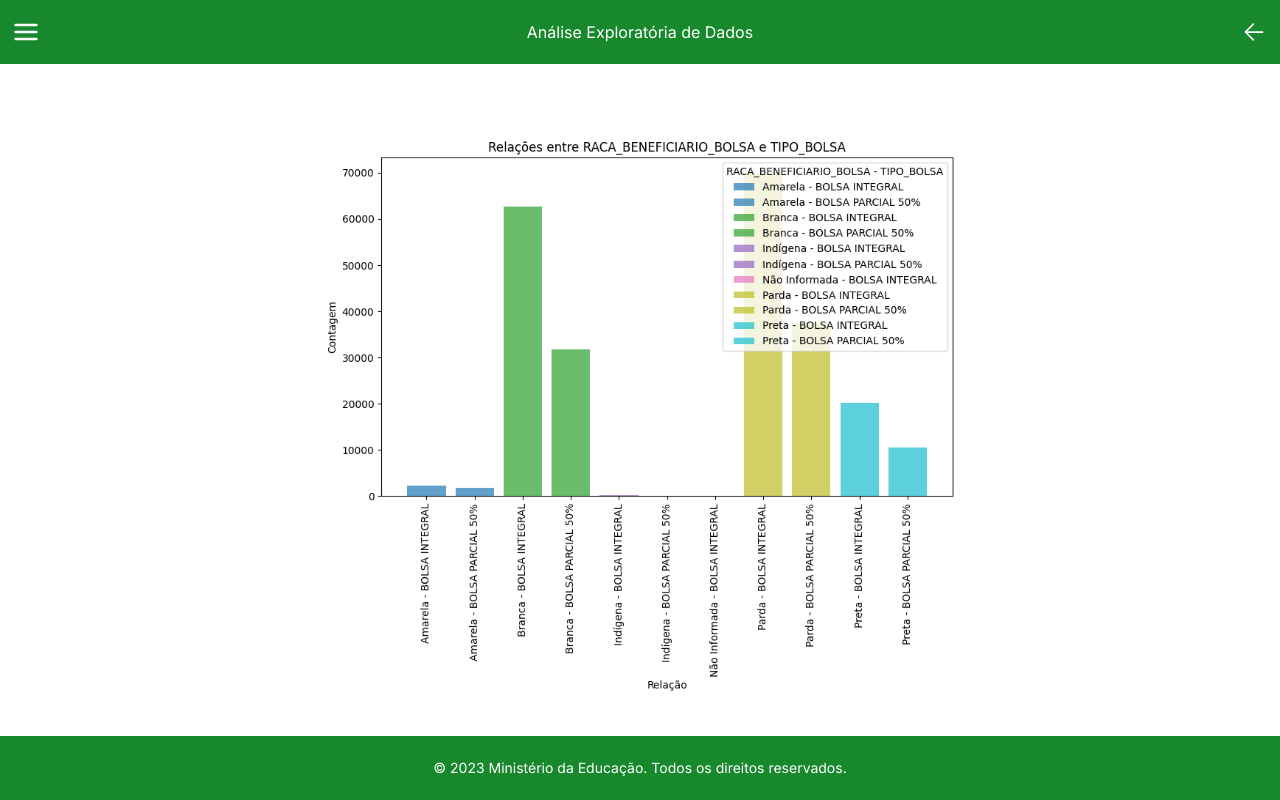
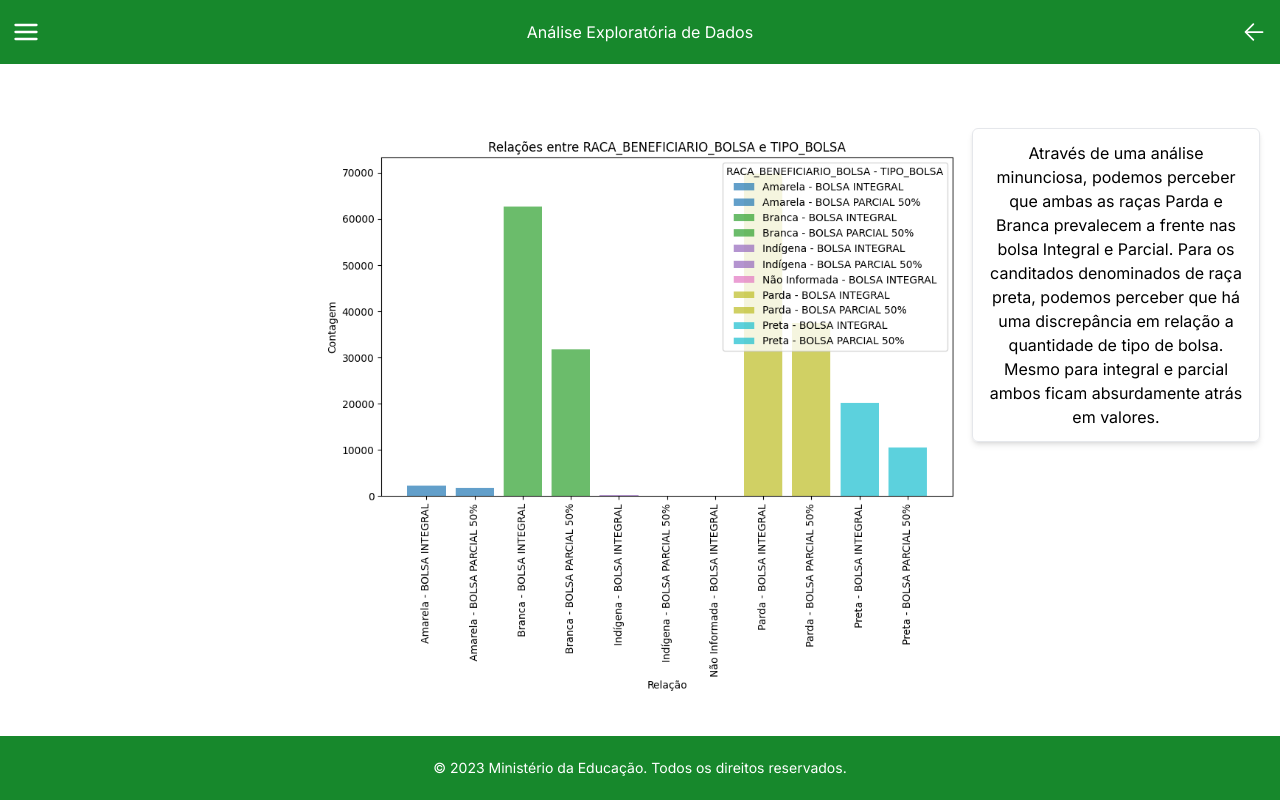
Before and after one commit to Flinmt/Prouni, a Next.js app: page /menu/analises in a window 1280 px wide. Built offline with nearby package versions, Linux system fonts and the light colour scheme.

Commit message:
feat: descrição analise de dados

```diff
--- a/src/app/cadastro/page.tsx
+++ b/src/app/cadastro/page.tsx
@@ -99,7 +99,7 @@ export default function Home() {
                 <option value="Centro-Oeste">Centro-Oeste</option>
               </select>
             </label>
-            <input required type="text" placeholder='IES: ' className='bg-[#D9D9D9] mb-5 w-full h-11 rounded-lg shadow-mdshadow-[#07070763] border-0 py-1.5 pl-7 pr-20 text-black font-medium ring-inset ring-gray-300 placeholder:text-[#000000a1] placeholder:font-medium sm:text-sm sm:leading-6 placeholder="0.00"' />
+            <input required type="text" placeholder='Universidade: ' className='bg-[#D9D9D9] mb-5 w-full h-11 rounded-lg shadow-mdshadow-[#07070763] border-0 py-1.5 pl-7 pr-20 text-black font-medium ring-inset ring-gray-300 placeholder:text-[#000000a1] placeholder:font-medium sm:text-sm sm:leading-6 placeholder="0.00"' />
             <input required type="text" placeholder='Modalidade: ' className='bg-[#D9D9D9] mb-5 w-full h-11 rounded-lg shadow-mdshadow-[#07070763] border-0 py-1.5 pl-7 pr-20 text-black font-medium ring-inset ring-gray-300 placeholder:text-[#000000a1] placeholder:font-medium sm:text-sm sm:leading-6 placeholder="0.00"' />
             <input required type="text" placeholder='Curso: ' className='bg-[#D9D9D9] mb-5 w-full h-11 rounded-lg shadow-mdshadow-[#07070763] border-0 py-1.5 pl-7 pr-20 text-black font-medium ring-inset ring-gray-300 placeholder:text-[#000000a1] placeholder:font-medium sm:text-sm sm:leading-6 placeholder="0.00"' />
             <input required type="text" placeholder='Turno: ' className='bg-[#D9D9D9] mb-5 w-full h-11 rounded-lg shadow-mdshadow-[#07070763] border-0 py-1.5 pl-7 pr-20 text-black font-medium ring-inset ring-gray-300 placeholder:text-[#000000a1] placeholder:font-medium sm:text-sm sm:leading-6 placeholder="0.00"' />
--- a/src/app/menu/analises/page.tsx
+++ b/src/app/menu/analises/page.tsx
@@ -15,23 +15,65 @@ export default function Analises() {
     var hide = true;
     const [img, setImgRealizado] = useState(bolsa);
 
+    function textSetter() {
+        var text = 'Relações entre RACA_BENEFICIARIO_BOLSA e TIPO_BOLSA:\n\n' +
+            'Através de uma análise minunciosa, podemos perceber que ambas as raças Parda e Branca prevalecem a frente nas bolsa Integral e Parcial.\n\n' +
+            'Para os canditados denominados de raça preta, podemos perceber que há uma discrepância em relação a quantidade de tipo de bolsa. Mesmo para integral e parcial ambos ficam absurdamente atrás em valores.';
+
+        switch (img) {
+            case bolsa:
+                var text = 'Através de uma análise minunciosa, podemos perceber que ambas as raças Parda e Branca prevalecem a frente nas bolsa Integral e Parcial. ' +
+                    'Para os canditados denominados de raça preta, podemos perceber que há uma discrepância em relação a quantidade de tipo de bolsa. Mesmo para integral e parcial ambos ficam absurdamente atrás em valores.';
+                break;
+
+            case raca:
+                text = 'Há uma predominânia de canditados Pardos e Brancos, sendo em ordem 45.3% e 39.9%. ' + 'Para os grupos menos priveligados encontramos uma baixa de canditados. Sendo 13% para candidatos Pretos, 1.7% para Amarelos e 0.1% para Indígenas.'
+                break;
+
+            case curso:
+                text = 'Neste gráfico podemos perceber que os candidatos de raça branca e parta tiveram a preferência e dominância no horário noturno. ' + 'Nos outros turnos também houve essa predominânica de pessoas de raça branca e parta porém um pouco menor comparado ao horário noturno. ' + 'Existe essa tendência visto que a maioria das vagas foram preenchidas por pessoas de raça branca e parda.'
+                break;
+            case frequente:
+                text = 'Esse gráfico plotado tem apenas os 10 cursos mais escolhidos entre os canditados. ' + 'É possível perceber entres eles que o curso de Administração sai a frente com quase 17.500 de candidatos e que o curso de fisioterapia segue ao final com um pouco mais de 5000 candidatos.'
+                break;
+
+            case sexo:
+                text = 'Nesse gráfico podemos perceber que a maior quantidade de candidatos mulheres e homens são de raça Branca e Parda. ' + 'É imprescindível notar poucos canditados homens e mulheres de raça preta passaram nesse vestibular. Isso pode ser uma questão social ou financeira, visto que poucos conseguiram essa a vaga.'
+                break;
+
+            case regiao:
+                text = 'Há preferência para o horário Noturno, visto que 55.3% foi a escolha dos candidatos. Pode-se entender que essa canditados trabalham durante o dia. ' + 'Logo em seguida a escolha com maior valor foi o Curso a Distânica com 22.1%. ' + 'Matutino foi o terceiro maior horário escolhido com 17.9%. Entendemos que são canditatos já aconstumados com essa rotina e visam um estágio no horário Vespertino. ' + 'Para os horários Integral e Vespertino a preferência foi bem abaixo, sendo 2,5% e 2.2%.'
+                break;
+            default:
+                break;
+        }
+
+        return text
+    }
+
     function setImgBolsa() {
         setImgRealizado(bolsa)
+        textSetter()
     }
     function setImgRaca() {
         setImgRealizado(raca)
+        textSetter()
     }
     function setImgCurso() {
         setImgRealizado(curso)
+        textSetter()
     }
     function setImgFrequente() {
         setImgRealizado(frequente)
+        textSetter()
     }
     function setImgSexo() {
         setImgRealizado(sexo)
+        textSetter()
     }
     function setImgRegiao() {
         setImgRealizado(regiao)
+        textSetter()
     }
 
     function show() {
@@ -97,6 +139,9 @@ export default function Analises() {
                 <div className="borde w-screen h-4/5 justify-center items-center text-center flex max-sm:flex-col">
                     <div className="max-sm:w-full max-sm:h-2/4 w-2/4 h-full flex justify-center items-center">
                         <Image src={img} alt={""} className="w-full h-full" />
+                        <blockquote className=" absolute right-5 top-16 p-3 border border-collapse rounded-md shadow-md w-72">
+                            {textSetter()}
+                        </blockquote>
                     </div>
                 </div>
             </div>
--- a/src/app/menu/page.tsx
+++ b/src/app/menu/page.tsx
@@ -35,7 +35,7 @@ export default function Menu() {
           <Link href="menu/analises" className='bg-[#D9D9D9] rounded-lg shadow-md shadow-[#07070763] w-72 h-11 mb-5
             hover:shadow-inner flex justify-center items-center text-center'>Análise Exploratória de Dados</Link>
           <Link href="menu/iamodel" className='bg-[#D9D9D9] rounded-lg shadow-md shadow-[#07070763] w-72 h-11 mb-5
-            hover:shadow-inner flex justify-center items-center text-center'>Gerar Resuldade da IA</Link>
+            hover:shadow-inner flex justify-center items-center text-center'>Gerar Resultado da IA</Link>
           <Link type='button' onClick={logout} href=".." className='bg-[#D9D9D9] rounded-lg shadow-md shadow-[#07070763] w-72 h-11
             hover:shadow-inner flex justify-center items-center text-center'>Logout</Link>
         </div>
```
